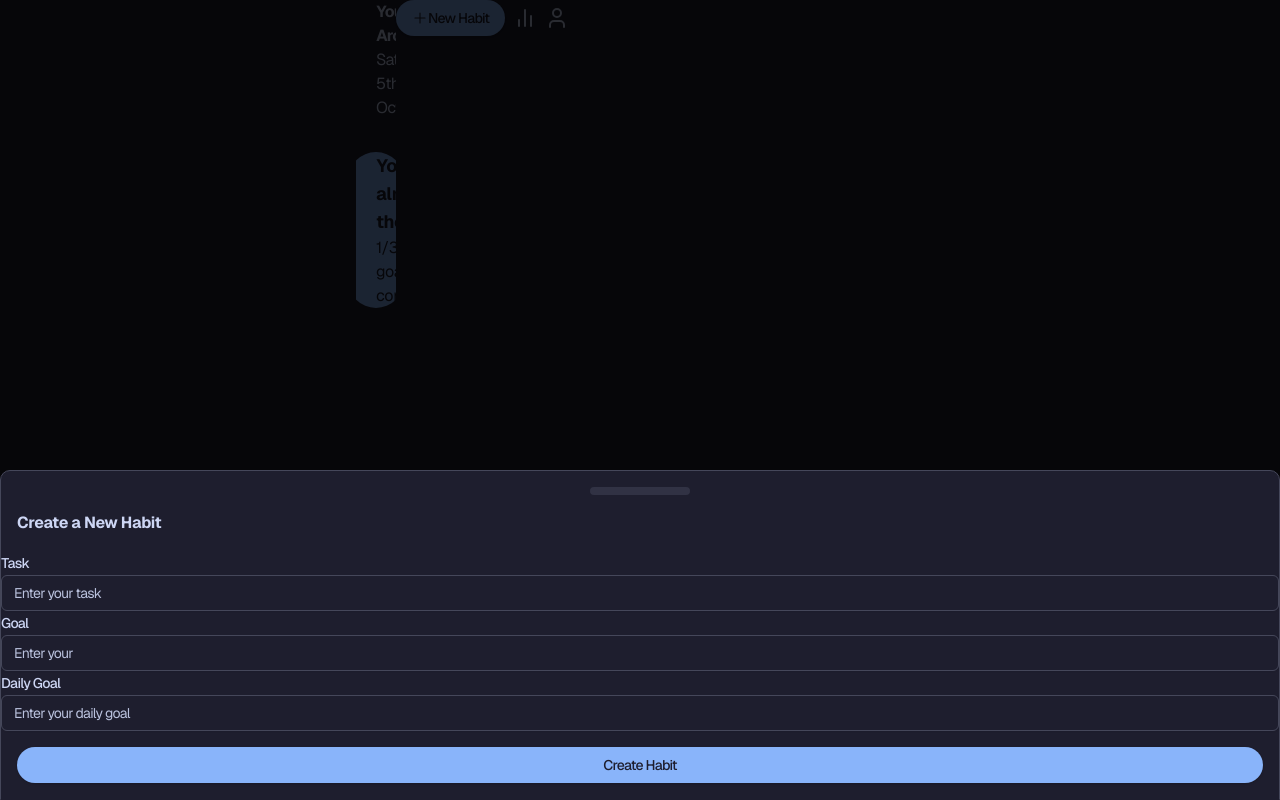
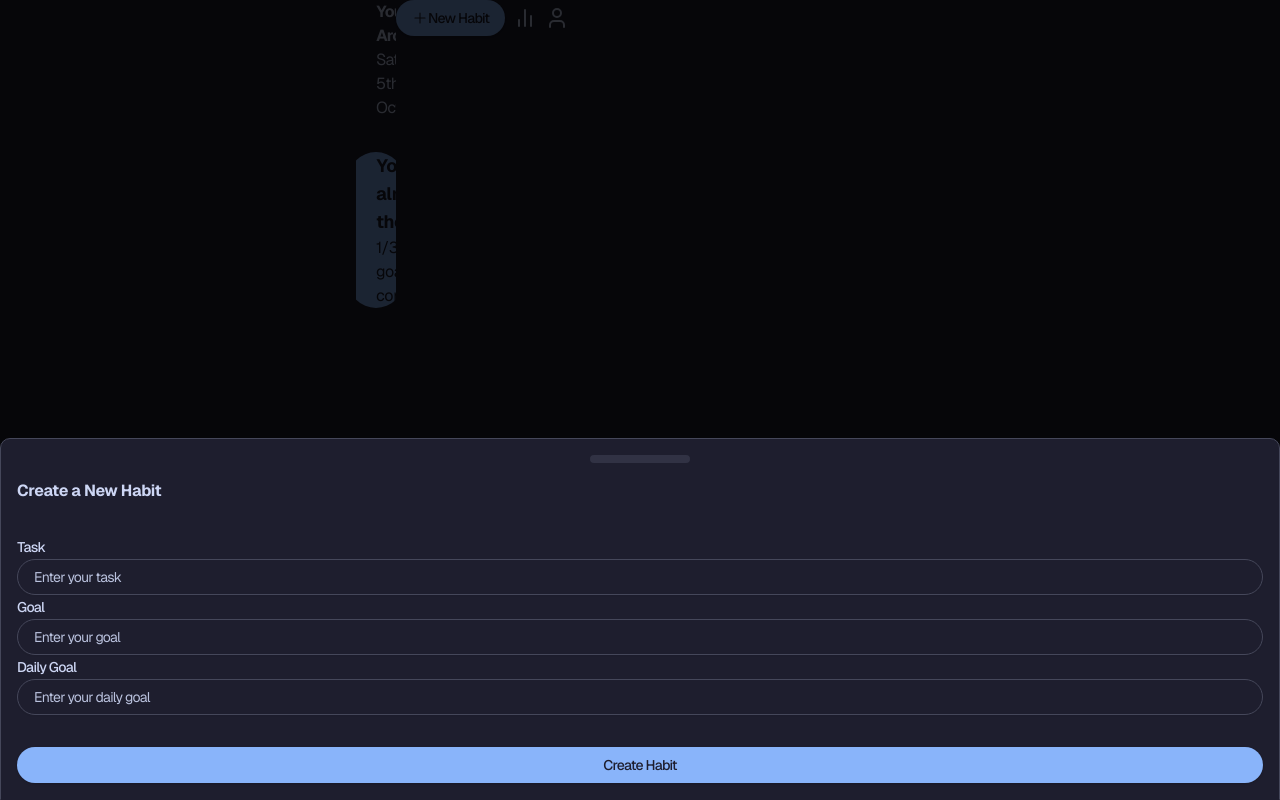
Before and after one commit to SkTomsi/100x-winter-arc, a Next.js app: page /my-streak in a window 1280 px wide. Both pictures are taken after a click on the button "New Habit". Built offline with nearby package versions, Linux system fonts and the light colour scheme.

Commit message:
🔨 build errors

```diff
--- a/src/components/ui/chart.tsx
+++ b/src/components/ui/chart.tsx
@@ -69,11 +69,11 @@ ChartContainer.displayName = "Chart";
 
 const ChartStyle = ({ id, config }: { id: string; config: ChartConfig }) => {
   const colorConfig = Object.entries(config).filter(
-    ([_, config]) => config.theme || config.color
+    ([, config]) => config.theme || config.color
   );
 
   if (!colorConfig.length) {
-    return nullz;
+    return null;
   }
 
   return (
--- a/src/components/ui/input.tsx
+++ b/src/components/ui/input.tsx
@@ -2,8 +2,7 @@ import * as React from "react"
 
 import { cn } from "@/lib/utils"
 
-export interface InputProps
-  extends React.InputHTMLAttributes<HTMLInputElement> {}
+export type InputProps = React.InputHTMLAttributes<HTMLInputElement>
 
 const Input = React.forwardRef<HTMLInputElement, InputProps>(
   ({ className, type, ...props }, ref) => {
--- a/src/features/home-screen/components/bottom-nav-bar.tsx
+++ b/src/features/home-screen/components/bottom-nav-bar.tsx
@@ -27,27 +27,39 @@ export default function BottomNavBar() {
                 New Habit
               </Button>
             </DrawerTrigger>
-            <DrawerContent>
+            <DrawerContent className="h-fit">
               <DrawerHeader className="text-left">
                 <DrawerTitle className="text-xl font-bold">
                   Create a New Habit
                 </DrawerTitle>
               </DrawerHeader>
-              <div className="flex flex-col gap-y-8 p-5 w-full h-full">
+              <div className="p-4 space-y-10">
                 <div className="space-y-2">
                   <Label htmlFor="task">Task</Label>
-                  <Input id="task" placeholder="Enter your task" />
+                  <Input
+                    id="task"
+                    placeholder="Enter your task"
+                    className="rounded-full p-4"
+                  />
                 </div>
                 <div className="space-y-2">
                   <Label htmlFor="goal">Goal</Label>
-                  <Input id="goal" placeholder="Enter your " />
+                  <Input
+                    id="goal"
+                    placeholder="Enter your goal"
+                    className="rounded-full p-4"
+                  />
                 </div>
                 <div className="space-y-2">
                   <Label htmlFor="dailyGoal">Daily Goal</Label>
-                  <Input id="dailyGoal" placeholder="Enter your daily goal" />
+                  <Input
+                    id="dailyGoal"
+                    placeholder="Enter your daily goal"
+                    className="rounded-full p-4"
+                  />
                 </div>
               </div>
-              <DrawerFooter className="mt-0">
+              <DrawerFooter className="h-14">
                 <Button className="w-full rounded-full h-full">
                   Create Habit
                 </Button>
```
